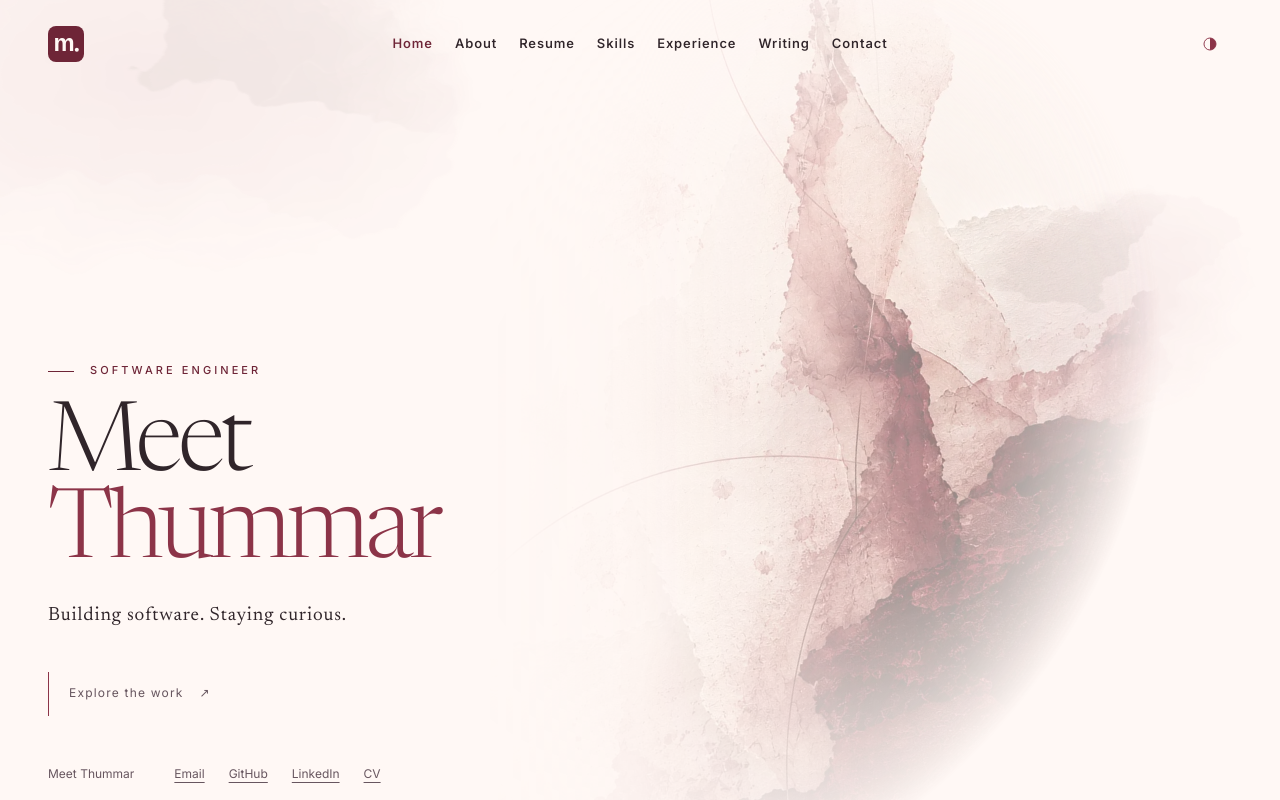
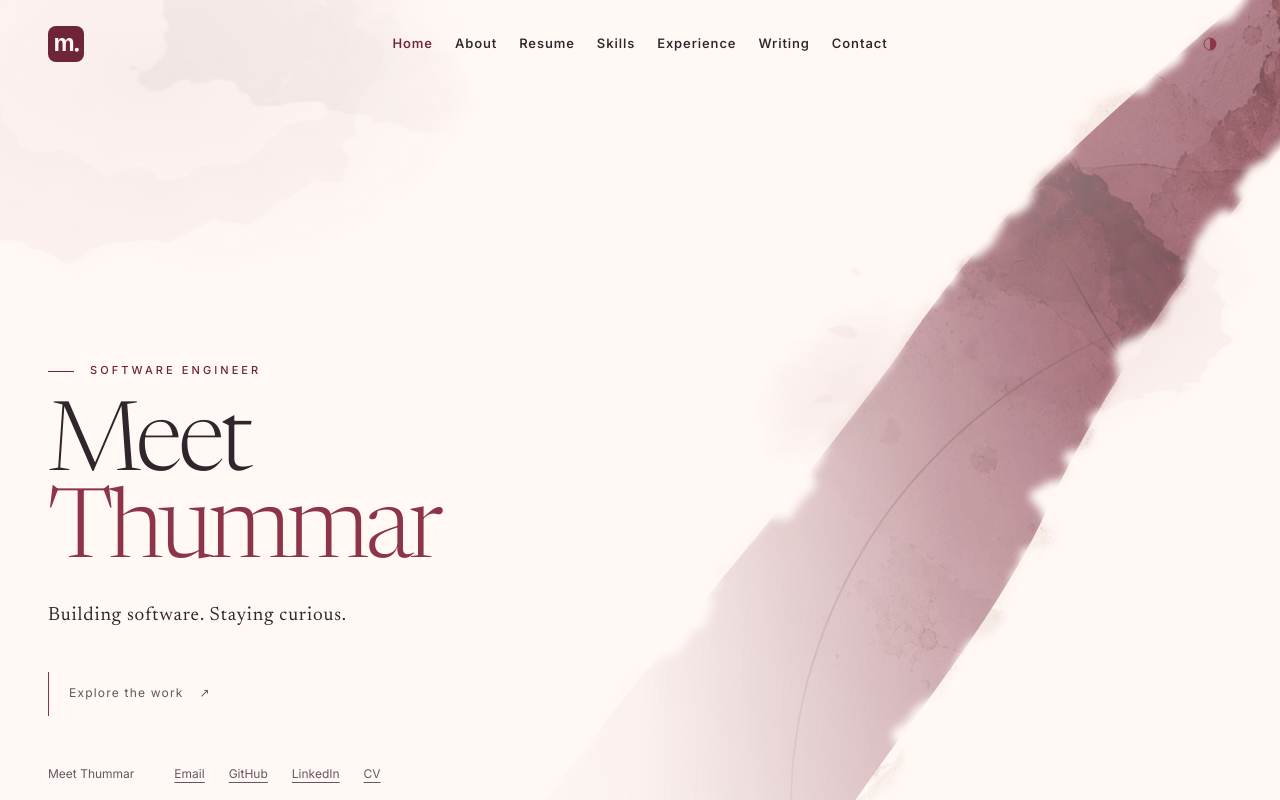
Before and after one commit to meetbyte/meetbyte.github.io, a Next.js app: page / in a window 1280 px wide. Built offline with nearby package versions, Linux system fonts and the light colour scheme.

Commit message:
Replace Home paper bulge with organic diagonal art and expand ink designs

```diff
--- a/scripts/qa/complete-site.mjs
+++ b/scripts/qa/complete-site.mjs
@@ -9,7 +9,7 @@ const {chromium}=await import(process.env.PLAYWRIGHT_MODULE_PATH || 'playwright'
 const axePath=process.env.AXE_SCRIPT_PATH;
 if(!axePath)throw new Error('Set AXE_SCRIPT_PATH to the separately installed axe-core/axe.min.js.');
 const routes=['/','/about/','/resume/','/skills/','/experience/','/writing/','/contact/','/experience/apex-self-service/','/experience/mobilefirst-modernization/','/experience/engineering-tooling/','/experience/production-investigation/','/writing/beyond-screens/','/writing/modernizing-safely/','/writing/behind-the-requirement/','/writing/software-meets-reality/','/writing/ai-and-decisions/','/writing/thinking-slowly/'];
-const output='docs/qa/diagonal-ink';fs.mkdirSync(output,{recursive:true});
+const output='docs/qa/ribbon-art';fs.mkdirSync(output,{recursive:true});
 const results={layouts:[],axe:[],localLinks:[],navigation:[],errors:[]};
 const server=await startStaticServer();let browser;
 try{
@@ -23,7 +23,7 @@ try{
    await page.waitForFunction(()=>!document.querySelector('.theme-toggle').disabled);await page.evaluate(()=>document.fonts.ready);
    assert.equal(await page.locator('html').getAttribute('data-theme'),mode);
    const metrics=await page.evaluate(()=>({scroll:document.documentElement.scrollWidth,viewport:innerWidth,h1:document.querySelectorAll('h1').length,portrait:[...document.querySelectorAll('img[src*="meet-thummar"]')].filter(e=>e.getBoundingClientRect().width>0).length,main:document.querySelector('main').getBoundingClientRect().bottom,footer:document.querySelector('footer').getBoundingClientRect().top,background:getComputedStyle(document.querySelector('.ink-layer')).backgroundImage,artBottom:document.querySelector('.page-atmosphere').getBoundingClientRect().bottom,documentHeight:document.documentElement.scrollHeight}));
-   assert.ok(metrics.scroll<=width+1,JSON.stringify({mode,width,route,...metrics}));assert.equal(metrics.h1,1,route);assert.equal(metrics.portrait,route==='/about/'?1:0,route);assert.ok(metrics.footer>=metrics.main,route);if(route==='/')assert.ok(metrics.background.includes(`hero-${mode}-`));else assert.equal(await page.locator('.inner-ink').count(),1);assert.ok(metrics.artBottom>=metrics.documentHeight-2,'Artwork must span the document');
+   assert.ok(metrics.scroll<=width+1,JSON.stringify({mode,width,route,...metrics}));assert.equal(metrics.h1,1,route);assert.equal(metrics.portrait,route==='/about/'?1:0,route);assert.ok(metrics.footer>=metrics.main,route);if(route==='/')assert.equal(await page.locator('.home-ribbon-art .ink-paper-'+mode).getAttribute('href'),`/images/editorial/hero-${mode}-1120.webp`);else assert.equal(await page.locator('.inner-ink').count(),1);assert.ok(metrics.artBottom>=metrics.documentHeight-2,'Artwork must span the document');
    assert.equal(await page.getByText('Draft',{exact:true}).count(),0);
    if(route==='/')assert.ok(await page.evaluate(()=>document.documentElement.scrollHeight<=innerHeight+1),'Home should fit the standard viewport');
    if(route==='/skills/')assert.ok(await page.locator('.ink-layer').evaluate(e=>Number(getComputedStyle(e).opacity)>=.24),'Skills ink must remain visible');
--- a/scripts/qa/ink-visits.mjs
+++ b/scripts/qa/ink-visits.mjs
@@ -4,7 +4,7 @@ import assert from 'node:assert/strict';
 import {startStaticServer} from './static-server.mjs';
 const {chromium}=await import(process.env.PLAYWRIGHT_MODULE_PATH||'playwright');
 const server=await startStaticServer(4179);let browser;
-const output='docs/qa/diagonal-ink';fs.mkdirSync(output,{recursive:true});
+const output='docs/qa/ribbon-art';fs.mkdirSync(output,{recursive:true});
 try {
  browser=await chromium.launch({executablePath:process.env.FOUNDATION_BROWSER_EXECUTABLE,args:['--no-sandbox','--disable-dev-shm-usage','--disable-gpu']});
  const page=await browser.newPage({viewport:{width:1440,height:900},reducedMotion:'reduce'});
@@ -14,7 +14,7 @@ try {
  await page.getByRole('button',{name:'Switch to dark theme'}).click();assert.equal(await scene(),second,'Theme switch must preserve this visit’s composition');
  await page.locator('.desktop-navigation').getByRole('link',{name:'Writing',exact:true}).click();await page.waitForURL(/writing/);await ready();
  await page.locator('.desktop-navigation').getByRole('link',{name:'Skills',exact:true}).click();await page.waitForURL(/skills/);await ready();const revisit=await scene();assert.notEqual(second,revisit);
- await page.goto('http://127.0.0.1:4179/');await ready();const home=await page.locator('.ink-layer').evaluate(e=>({background:getComputedStyle(e).backgroundImage,width:e.offsetWidth,height:e.offsetHeight,transform:getComputedStyle(e).transform,nameTop:document.querySelector("h1").getBoundingClientRect().top}));await page.reload();await ready();assert.deepEqual(await page.locator('.ink-layer').evaluate(e=>({background:getComputedStyle(e).backgroundImage,width:e.offsetWidth,height:e.offsetHeight,transform:getComputedStyle(e).transform,nameTop:document.querySelector("h1").getBoundingClientRect().top})),home);assert.equal(await page.locator('.inner-ink').count(),0);assert.ok(Math.abs(home.width/home.height-.8)<.01);assert.ok(home.nameTop>=450,"Desktop identity must begin in the lower half of the 900px Home viewport");
+ await page.goto('http://127.0.0.1:4179/');await ready();const home=await page.locator('.ink-layer').evaluate(e=>({background:getComputedStyle(e).backgroundImage,width:e.offsetWidth,height:e.offsetHeight,transform:getComputedStyle(e).transform,nameTop:document.querySelector("h1").getBoundingClientRect().top}));await page.reload();await ready();assert.deepEqual(await page.locator('.ink-layer').evaluate(e=>({background:getComputedStyle(e).backgroundImage,width:e.offsetWidth,height:e.offsetHeight,transform:getComputedStyle(e).transform,nameTop:document.querySelector("h1").getBoundingClientRect().top})),home);assert.equal(await page.locator('.inner-ink').count(),0);assert.equal(await page.locator('.home-ribbon-art').count(),1);assert.ok(home.nameTop>=450,"Desktop identity must begin in the lower half of the 900px Home viewport");
  await page.goto('http://127.0.0.1:4179/about/');await ready();assert.ok(await page.locator('.portrait-dark').isVisible());assert.equal(await page.locator('.portrait-light').isVisible(),false);await page.getByRole('button',{name:'Switch to light theme'}).click();assert.ok(await page.locator('.portrait-light').isVisible());assert.equal(await page.locator('.portrait-dark').isVisible(),false);
- fs.writeFileSync(output+'/ink-visits.json',JSON.stringify({first,second,revisit,home,checks:['inner artwork changes on refresh and route return','theme switch preserves composition','Home remains fixed with unstretched 4:5 source before diagonal rotation; desktop name begins below midpoint','one visible portrait with matching theme']},null,2));console.log('PASS: artwork visit and portrait theme behavior');
+ fs.writeFileSync(output+'/ink-visits.json',JSON.stringify({first,second,revisit,home,checks:['inner artwork changes on refresh and route return','theme switch preserves composition','Home ribbon remains fixed; desktop name begins below midpoint','one visible portrait with matching theme']},null,2));console.log('PASS: artwork visit and portrait theme behavior');
 } finally {await browser?.close();server.close();}
--- a/src/components/editorial-artwork.tsx
+++ b/src/components/editorial-artwork.tsx
@@ -3,8 +3,8 @@
 import { usePathname } from "next/navigation";
 import { useEffect, useId, useState } from "react";
 
-/** Eight restrained compositions vary position, silhouette and ink grain without moving while reading. @author meetbyte */
-function InnerInk({ pathname }: { pathname: string }) {
+/** Twenty-four restrained compositions vary position, silhouette and ink grain without moving while reading. @author meetbyte */
+function InnerInk() {
   const [visit, setVisit] = useState(0);
   const id = useId().replace(/[^a-zA-Z0-9]/g, "");
   useEffect(() => {
@@ -14,18 +14,27 @@ function InnerInk({ pathname }: { pathname: string }) {
         const key = "meetbyte-ink-visit";
         next = (Number(sessionStorage.getItem(key)) || 0) + 1;
         sessionStorage.setItem(key, String(next));
-      } catch { next = crypto.getRandomValues(new Uint32Array(1))[0] % 8 + 1; }
+      } catch { next = crypto.getRandomValues(new Uint32Array(1))[0] % 24 + 1; }
       setVisit(next);
     });
     return () => cancelAnimationFrame(frame);
   }, []);
-  const routeSeed = [...pathname].reduce((sum, letter) => sum + letter.charCodeAt(0), 0);
-  const variant = (visit + routeSeed) % 8;
+  const variant = visit % 24;
   return <div className="ink-layer inner-ink" data-composition={variant}><InkComposition variant={variant} id={id} /></div>;
 }
 /** Shared organic stains and scattered droplets retain the approved paper texture on both sides. @author meetbyte */
 function InkComposition({ variant, id }: { variant: number; id: string }) {
   const transforms = ["translate(720 170) rotate(16)", "translate(160 390) rotate(-28)", "translate(770 600) rotate(66)", "translate(110 90) rotate(108)", "translate(830 730) rotate(-72)", "translate(210 650) rotate(155)", "translate(900 400) rotate(40)", "translate(400 70) rotate(-10)"];
+  const outlines = [
+    "M-95-180 C-260-120-70 45-180 130 C-210 260 50 290 170 170 C270 70 40-30 130-150 C190-320-40-290-95-180Z",
+    "M-230 190C-180 80-70 40-20-100C20-240 140-290 200-230C130-70 80 60 20 110C-80 210-140 290-230 190Z",
+    "M-180-100C-290-240-40-310 20-140C90-220 270-100 160 40C290 120 100 270-10 130C-180 260-290 80-180-100Z",
+    "M-220 0C-160-210 100-260 210-60C300 120 70 260-100 170C-10 180 190 60 100-80C-10-220-160-100-220 0Z",
+    "M-270-80C-180-160-120-30-20-160C90-250 230-80 290 20C210 90 120 40 30 160C-100 280-230 130-270-80Z",
+    "M-40-240L0-140 90-220 70-70 220-100 130 0 250 90 80 90 90 260 0 150-120 230-100 80-260 100-160-10-250-130-90-100Z"
+  ];
+  const outline = outlines[variant % outlines.length];
+  const placement = variant % transforms.length;
   return <>
     <svg className="ink-composition" viewBox="0 0 1000 1000" preserveAspectRatio="none" focusable="false">
       <defs>
@@ -39,24 +48,41 @@ function InkComposition({ variant, id }: { variant: number; id: string }) {
           <image className="ink-paper-dark" href="/images/editorial/hero-dark-600.webp" x="-300" y="-375" width="600" height="750" />
         </pattern>
         <radialGradient id={`fade-${id}`}><stop offset="0" stopColor="white" /><stop offset=".6" stopColor="white" stopOpacity=".7" /><stop offset="1" stopColor="white" stopOpacity="0" /></radialGradient>
-        <mask id={`edge-${id}`}><ellipse cx="0" cy="0" rx={220 + variant * 8} ry={300 - variant * 13} fill={`url(#fade-${id})`} /></mask>
+        <mask id={`edge-${id}`}><ellipse cx="0" cy="0" rx={220 + (variant % 8) * 8} ry={300 - (variant % 8) * 13} fill={`url(#fade-${id})`} /></mask>
         <radialGradient id={`wash-${id}`}><stop offset="0" stopColor="var(--ink-color)" stopOpacity=".65" /><stop offset=".55" stopColor="var(--ink-color)" stopOpacity=".35" /><stop offset="1" stopColor="var(--ink-color)" stopOpacity="0" /></radialGradient>
       <g id={`stain-${id}`} filter={`url(#grain-${id})`}>
-        <ellipse cx="0" cy="0" rx={220 + variant * 8} ry={300 - variant * 13} fill={`url(#wash-${id})`} />
-        <ellipse cx="0" cy="0" rx={220 + variant * 8} ry={300 - variant * 13} fill={`url(#paper-${id})`} mask={`url(#edge-${id})`} opacity=".85" />
-        <path d="M-95-180 C-260-120-70 45-180 130 C-210 260 50 290 170 170 C270 70 40-30 130-150 C190-320-40-290-95-180Z" fill="var(--ink-color)" opacity=".16" />
+        <ellipse cx="0" cy="0" rx={220 + (variant % 8) * 8} ry={300 - (variant % 8) * 13} fill={`url(#wash-${id})`} />
+        <ellipse cx="0" cy="0" rx={220 + (variant % 8) * 8} ry={300 - (variant % 8) * 13} fill={`url(#paper-${id})`} mask={`url(#edge-${id})`} opacity=".85" />
+        <path d={outline} fill="var(--ink-color)" opacity=".38" />
         <ellipse cx={variant % 2 ? -290 : 180} cy="260" rx="120" ry="180" fill={`url(#wash-${id})`} />
       </g>
       </defs>
-      <use className="ink-primary-stain" href={`#stain-${id}`} transform={transforms[variant]} />
-      <use className="ink-secondary-stain" href={`#stain-${id}`} transform={`translate(${variant % 2 ? 850 : 85} ${180 + variant * 70}) rotate(${variant * 23 - 45}) scale(.48 .62)`} opacity=".78" />
-      <g className="ink-spray" fill="var(--ink-color)" opacity=".40" filter={`url(#grain-${id})`} transform={`translate(${variant % 2 ? 760 : 135} ${480 - variant * 35}) rotate(${variant * 17})`}>
+      <use className="ink-primary-stain" href={`#stain-${id}`} transform={transforms[placement]} />
+      <use className="ink-secondary-stain" href={`#stain-${id}`} transform={`translate(${variant % 2 ? 850 : 85} ${180 + (variant % 8) * 70}) rotate(${variant * 23 - 45}) scale(.48 .62)`} opacity=".78" />
+      <g className="ink-spray" fill="var(--ink-color)" opacity=".40" filter={`url(#grain-${id})`} transform={`translate(${variant % 2 ? 760 : 135} ${480 - (variant % 8) * 35}) rotate(${variant * 17})`}>
         <path d="M0 0C-12-17-32-14-28 8C-21 27 11 22 0 0Z M54 37C42 23 26 31 33 45C42 59 66 50 54 37Z M-30 95C-44 84-62 104-46 114C-31 124-16 106-30 95Z M85 145C73 134 64 150 78 159C88 166 97 151 85 145Z" />
         <ellipse cx="22" cy="170" rx="5" ry="9" /><ellipse cx="-72" cy="48" rx="4" ry="6" />
       </g>
     </svg>
     <svg className="ink-composition ink-echo" viewBox="0 0 1000 1000" preserveAspectRatio="none" focusable="false"><use href={`#stain-${id}`} transform={transforms[(variant + 3) % 8]} /></svg>
   </>;
+}
+/** A continuous textured ribbon follows a diagonal silhouette, with no paper-coloured oval backing. @author meetbyte */
+function HomeRibbon({ id }: { id: string }) {
+  const sweep = "M560 980C690 780 850 620 1010 400C1150 190 1290 100 1510-100L1610-60C1410 220 1280 350 1170 590C1080 770 920 920 910 1010Z";
+  return <svg className="home-ribbon-art" viewBox="0 0 1440 900" preserveAspectRatio="none" focusable="false">
+    <defs>
+      <filter id={`edge-${id}`} x="-20%" y="-20%" width="140%" height="140%"><feTurbulence type="fractalNoise" baseFrequency=".012" numOctaves="3" seed="19" result="grain" /><feDisplacementMap in="SourceGraphic" in2="grain" scale="90" xChannelSelector="R" yChannelSelector="G" /><feGaussianBlur stdDeviation="5" /></filter>
+      <mask id={`ribbon-${id}`}><path d={sweep} fill="white" filter={`url(#edge-${id})`} /></mask>
+      <linearGradient id={`wine-${id}`} x1=".2" y1="1" x2="1" y2="0"><stop stopColor="var(--ribbon-wine)" stopOpacity=".42" /><stop offset=".55" stopColor="var(--ribbon-wine)" stopOpacity=".85" /><stop offset="1" stopColor="var(--ribbon-wine)" stopOpacity=".58" /></linearGradient>
+    </defs>
+    <g mask={`url(#ribbon-${id})`}>
+      <path d={sweep} fill={`url(#wine-${id})`} />
+      <image className="ink-paper-light ribbon-texture" href="/images/editorial/hero-light-1120.webp" x="440" y="-300" width="1200" height="1500" />
+      <image className="ink-paper-dark ribbon-texture" href="/images/editorial/hero-dark-1120.webp" x="440" y="-300" width="1200" height="1500" />
+    </g>
+    <path d="M720 920C800 740 1050 590 1170 350C1240 210 1370 70 1470-40" fill="none" stroke="var(--ribbon-wine)" strokeWidth="1" opacity=".20" />
+  </svg>;
 }
 /** Home keeps its approved composition; navigation and refresh select a fresh inner-page wash. @author meetbyte */
 export function PageAtmosphere() {
@@ -65,6 +91,6 @@ export function PageAtmosphere() {
   const section = pathname.split("/")[1] || "home";
   const reading = /\/(experience|writing)\/[^/]+/.test(pathname);
   return <div className={`page-atmosphere atmosphere-${section}${reading ? " atmosphere-reading" : ""}`} aria-hidden="true">
-    {section === "home" ? <><div className="home-diagonal"><div className="ink-layer" /></div><div className="home-spill"><InkComposition variant={3} id={`home${homeId}`} /></div></> : <InnerInk key={pathname} pathname={pathname} />}
+    {section === "home" ? <><div className="home-diagonal"><div className="ink-layer home-ribbon"><HomeRibbon id={`ribbon${homeId}`} /></div></div><div className="home-spill"><InkComposition variant={3} id={`home${homeId}`} /></div></> : <InnerInk key={pathname} />}
   </div>;
 }
--- a/src/styles/editorial-artwork.css
+++ b/src/styles/editorial-artwork.css
@@ -170,3 +170,12 @@ html[data-theme="dark"] .atmosphere-reading .inner-ink { opacity: .46 !important
 /* Keep this fade in page coordinates, so rotating the image cannot darken the identity column. */
 .home-diagonal { position: absolute; inset: 0; mask-image: linear-gradient(90deg,transparent 38%,rgba(0,0,0,.08) 50%,rgba(0,0,0,.65) 74%,#000); }
 @media(max-width:639px) { .home-diagonal { mask-image: linear-gradient(90deg,rgba(0,0,0,.04) 20%,rgba(0,0,0,.12) 70%,rgba(0,0,0,.5)); } }
+
+/* Home is composed in page coordinates: no rotated rectangle or radial paper bulge. */
+.atmosphere-home .home-ribbon { inset: 0; width: 100%; height: 100%; transform: none; background: none; mask-image: none; opacity: .85; --ribbon-wine: #7c2943; }
+html[data-theme="dark"] .atmosphere-home .home-ribbon { --ribbon-wine: #cf7896; }
+.home-ribbon-art { display: block; width: 100%; height: 100%; }
+.ribbon-texture { mix-blend-mode: multiply; opacity: .55; }
+html[data-theme="dark"] .ribbon-texture { mix-blend-mode: screen; opacity: .45; }
+@media(max-width:639px) { .atmosphere-home .home-ribbon { opacity: .5; } }
+html[data-theme="dark"] .atmosphere-home .home-ribbon { --ribbon-wine: #b06a86; opacity: .65; }
```
Also changed, not shown: scripts/qa/header-contrast.mjs (+5 -5 lines), scripts/qa/home-viewport.mjs (+4 -4 lines), public/images/editorial/README.md, 7 other files (tests, documents, lock files or other folders).
